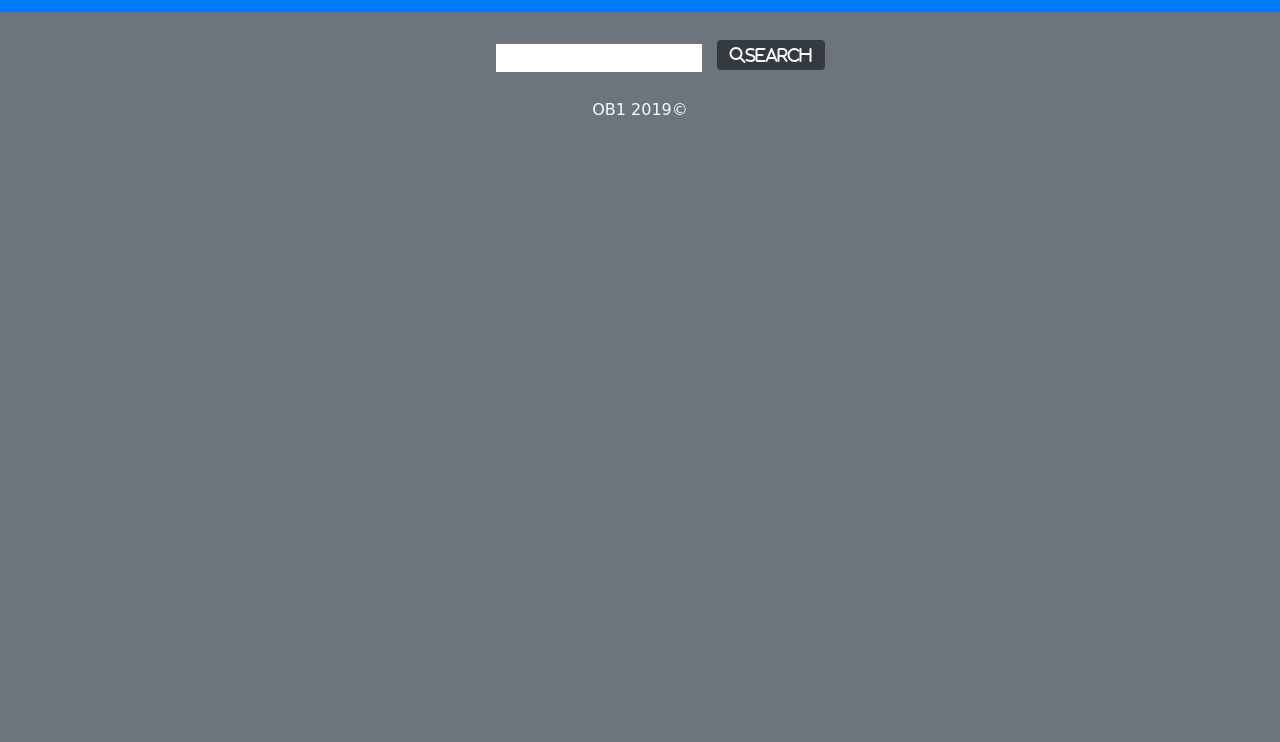
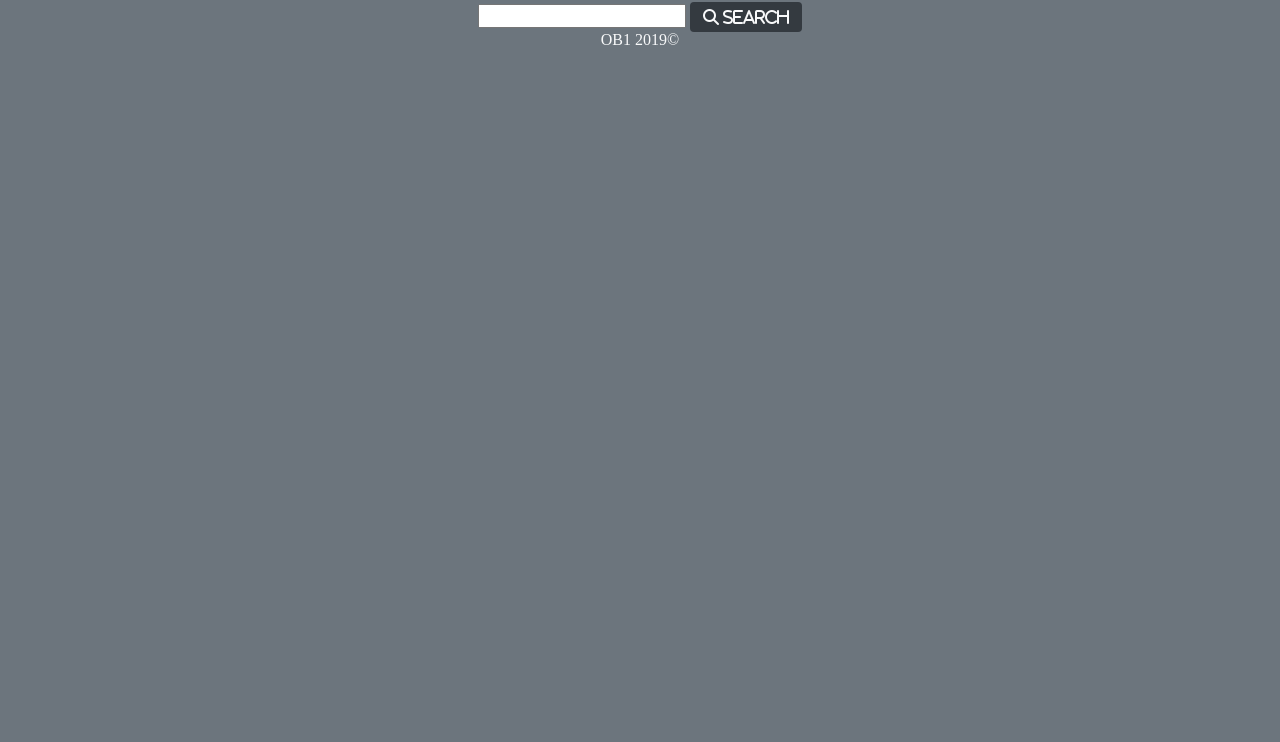
Before and after one commit to orlandobuzana/gif-app, a plain HTML site: page index.html in a window 1280 px wide. Shown: the part 58-800 px from the top of the page. Drawn offline with nearby package versions, Linux system fonts and the light colour scheme; a web font is replaced by a local one.

Commit message:
Added bootstrap and finised diplay gif loop

```diff
--- /dev/null
+++ b/assets/styles/reset.css
@@ -0,0 +1,48 @@
+/* http://meyerweb.com/eric/tools/css/reset/
+   v2.0 | 20110126
+   License: none (public domain)
+*/
+
+html, body, div, span, applet, object, iframe,
+h1, h2, h3, h4, h5, h6, p, blockquote, pre,
+a, abbr, acronym, address, big, cite, code,
+del, dfn, em, img, ins, kbd, q, s, samp,
+small, strike, strong, sub, sup, tt, var,
+b, u, i, center,
+dl, dt, dd, ol, ul, li,
+fieldset, form, label, legend,
+table, caption, tbody, tfoot, thead, tr, th, td,
+article, aside, canvas, details, embed,
+figure, figcaption, footer, header, hgroup,
+menu, nav, output, ruby, section, summary,
+time, mark, audio, video {
+	margin: 0;
+	padding: 0;
+	border: 0;
+	font-size: 100%;
+	font: inherit;
+	vertical-align: baseline;
+}
+/* HTML5 display-role reset for older browsers */
+article, aside, details, figcaption, figure,
+footer, header, hgroup, menu, nav, section {
+	display: block;
+}
+body {
+	line-height: 1;
+}
+ol, ul {
+	list-style: none;
+}
+blockquote, q {
+	quotes: none;
+}
+blockquote:before, blockquote:after,
+q:before, q:after {
+	content: '';
+	content: none;
+}
+table {
+	border-collapse: collapse;
+	border-spacing: 0;
+}
--- a/index.html
+++ b/index.html
@@ -7,6 +7,8 @@
     <link href="https://stackpath.bootstrapcdn.com/bootstrap/4.3.1/css/bootstrap.min.css" rel="stylesheet" integrity="sha384-ggOyR0iXCbMQv3Xipma34MD+dH/1fQ784/j6cY/iJTQUOhcWr7x9JvoRxT2MZw1T" crossorigin="anonymous">
     <!--Css-->
     <link href="assets/styles/index.css" rel="stylesheet">
+    <!--Css Reset-->
+    <link href="assets/styles/reset.css" rel="stylesheet">
     <!--Font Awesome-->
     <script src="https://kit.fontawesome.com/ba12d81664.js"></script>
 
@@ -23,7 +25,7 @@
     <section class="d-flex justify-content-center mt-4">
             <ul>
                     <li><input id="searchBox"></li>
-                    <li><h3 id ="searchBtn" class="btn bg-dark text-light"><i class="fas fa-search">search</i></h3></li>
+                    <li><h3 id ="searchBtn" class="btn bg-dark text-light"><i class="fas fa-search"> search</i></h3></li>
             </ul>
 
     </section>
```
